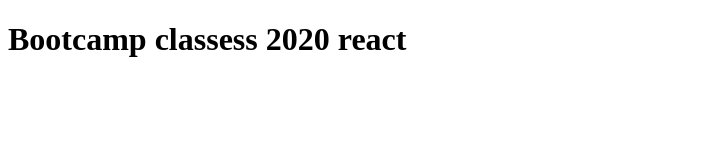
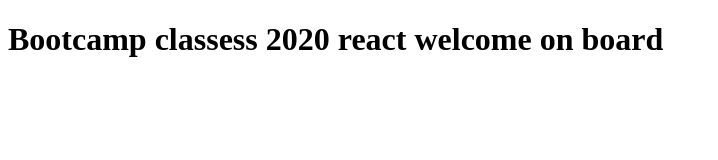
Before and after one commit to unzila-sidd/bootcamp-class-1, a plain HTML site: page index.html in a window 1280 px wide. Shown: the whole page, without its empty margins (0-718 px from the left). Drawn offline with Linux system fonts and the light colour scheme.

Commit message:
Update index.html

```diff
--- a/index.html
+++ b/index.html
@@ -6,6 +6,6 @@
     <title>Document</title>
 </head>
 <body>
-    <h1>Bootcamp classess 2020 react</h1>
+    <h1>Bootcamp classess 2020 react welcome on board</h1>
 </body>
 </html>
```
